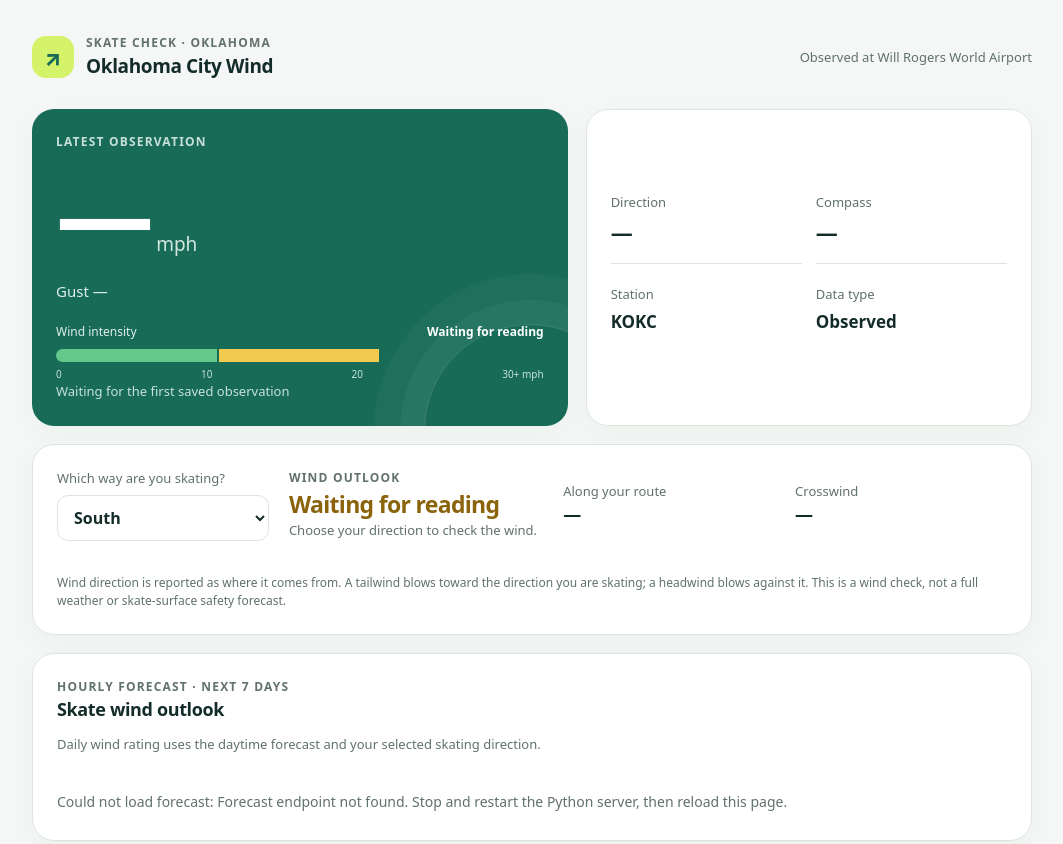
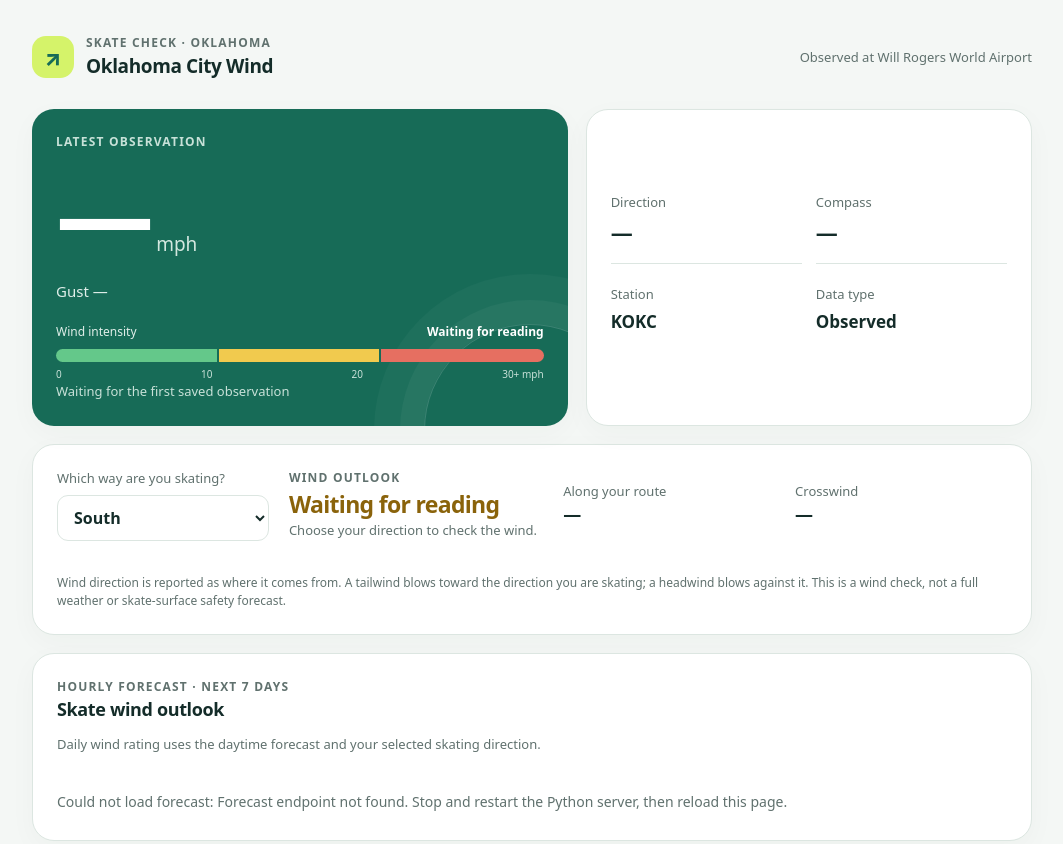
Before and after one commit to CianaDupriest/Wind4Skating, a plain HTML site: page web/index.html in a window 1280 px wide. Shown: the top 844 px of the page, without its empty margins (108-1171 px from the left). Drawn offline with Linux system fonts and the light colour scheme; no server answers.

Commit message:
Fix red wind intensity segment

```diff
--- a/web/index.html
+++ b/web/index.html
@@ -33,7 +33,7 @@
     .intensity-segment { width: 33.333%; border-right: 2px solid #176b57; }
     .intensity-segment:first-child { background: #64c88a; border-radius: 999px 0 0 999px; }
     .intensity-segment:nth-child(2) { background: #f1ca4e; }
-    .intensity-segment:last-child { background: #e66f61; border: 0; border-radius: 0 999px 999px 0; }
+    .intensity-segment:nth-child(3) { background: #e66f61; border: 0; border-radius: 0 999px 999px 0; }
     .intensity-marker { position: absolute; top: -4px; bottom: -4px; left: 0; width: 4px; border: 1px solid #142c29; border-radius: 3px; background: white; box-shadow: 0 1px 4px #0006; transform: translateX(-50%); transition: left .3s ease; }
     .intensity-scale { display: flex; justify-content: space-between; margin-top: 5px; color: #c8e1d8; font-size: 10px; }
     .stats { display: grid; grid-template-columns: 1fr 1fr; gap: 14px; align-content: center; }
```
